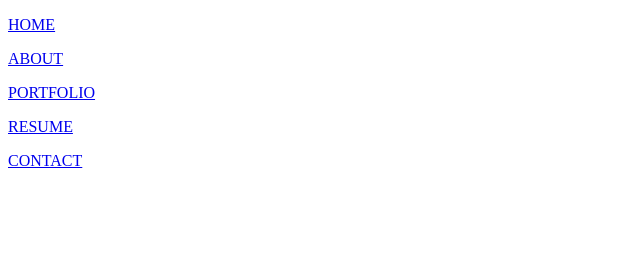
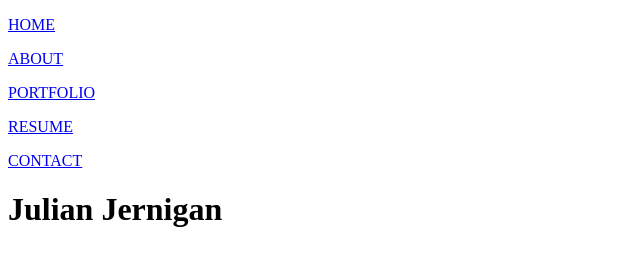
Before and after one commit to Job85/My_Portfolio, a plain HTML site: page index.html in a window 1280 px wide. Shown: the whole page, without its empty margins (0-640 px from the left). Drawn offline with Linux system fonts and the light colour scheme.

Commit message:
added h1 Julian Jernigan

```diff
--- a/index.html
+++ b/index.html
@@ -9,8 +9,7 @@
 </head>
 
 <body>
-    <header>
-        <div id="header"></div>
+    <header id="header">
         <div class="navbar">
             <a class="nav home" href="landing">
                 <p>HOME</p>
@@ -28,6 +27,7 @@
                 <p>CONTACT</p>
             </a>
         </div>
+        <h1>Julian Jernigan</h1>
     </header>
 </body>
 
```
